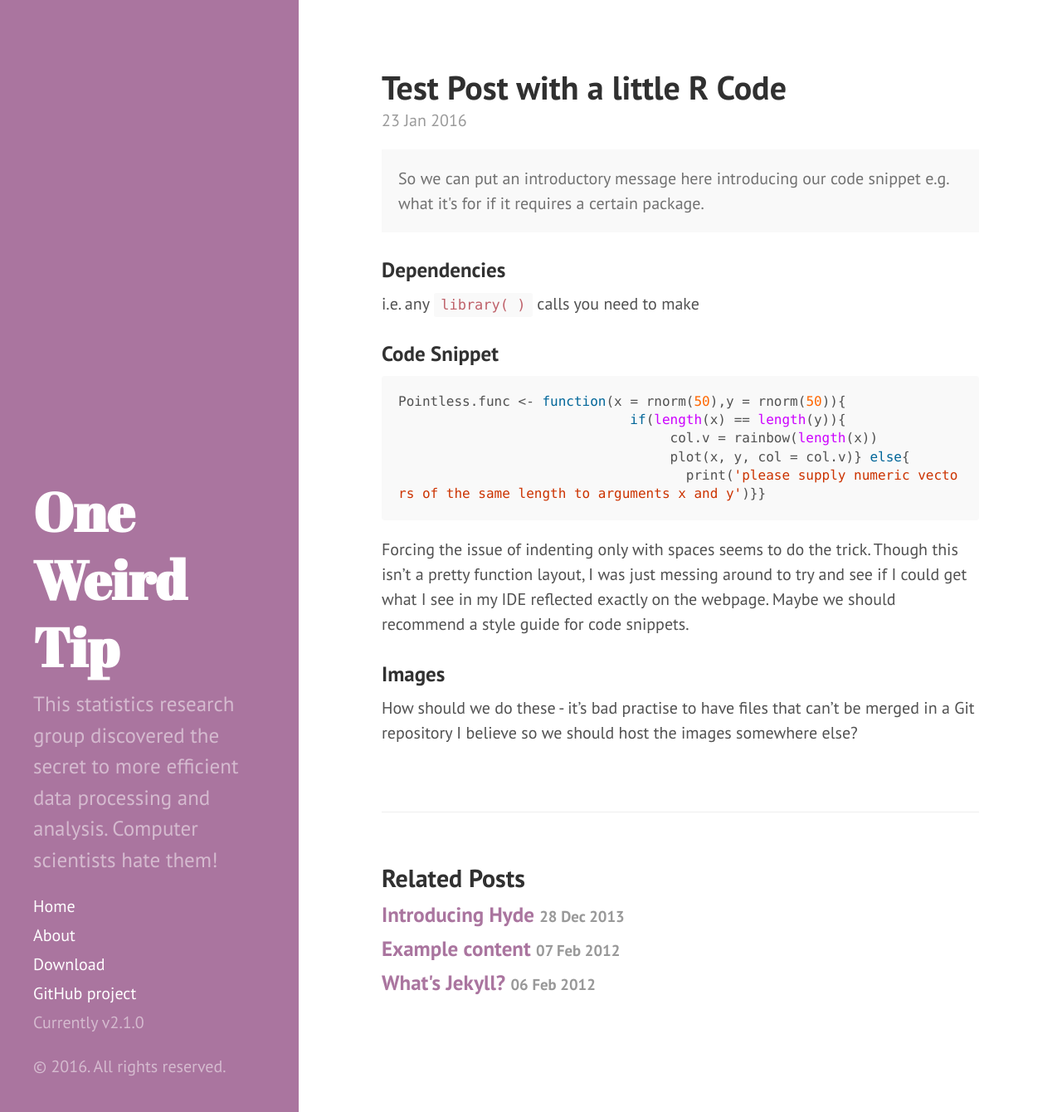
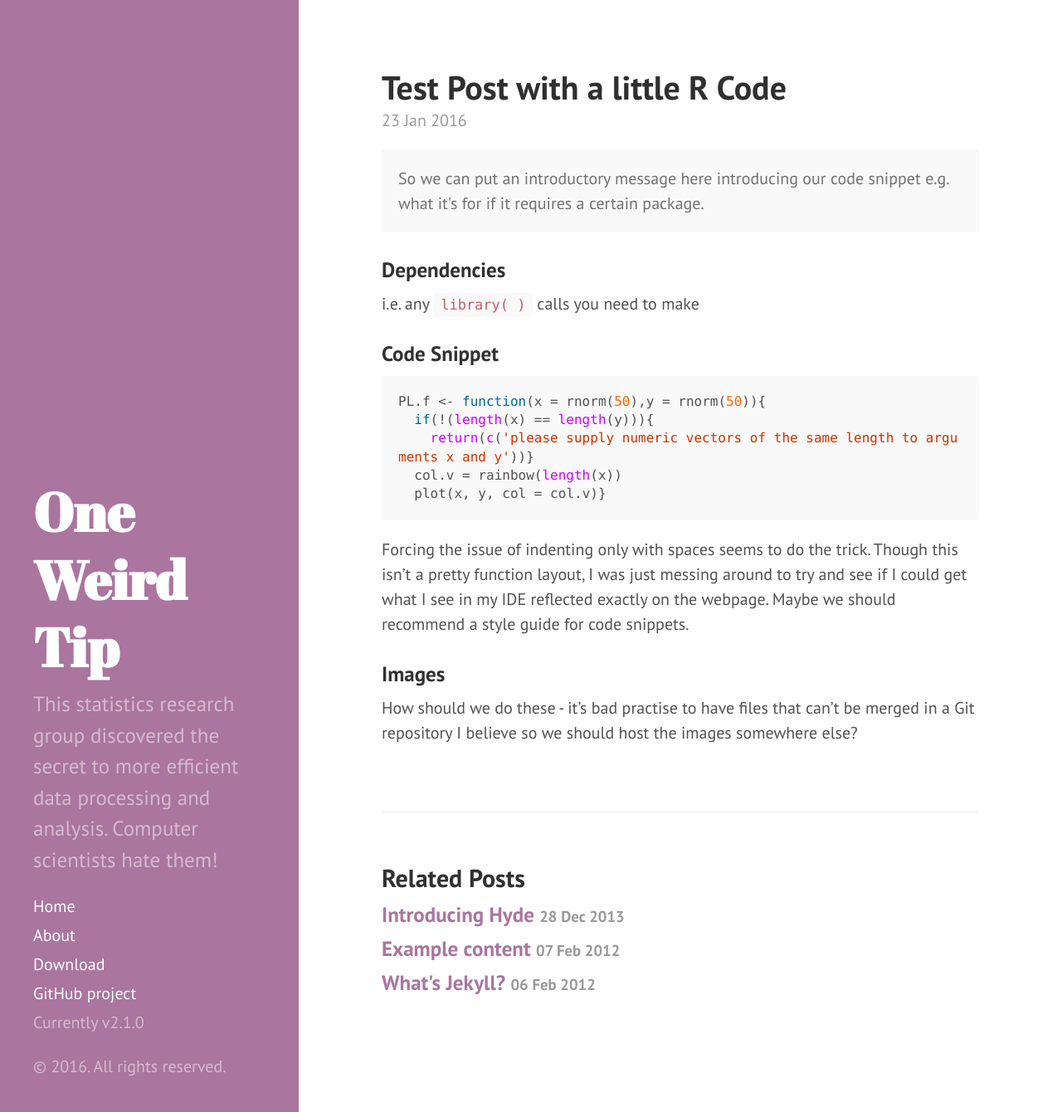
Before and after one commit to bragqut/bragqut.github.io, a Jekyll site: the page built from _posts/2016-01-23-test-snippet.md, in a window 1280 px wide and 1340 px high. Shown: the whole window at 83% size. Built offline with Jekyll 4.4.1, drawn with Linux system fonts in a browser that asks for light colours; Markdown is read by kramdown in place of the engine named in the settings.

Commit message:
a slightly prettier function

````diff
--- a/_posts/2016-01-23-test-snippet.md
+++ b/_posts/2016-01-23-test-snippet.md
@@ -13,11 +13,11 @@ i.e. any `library( )` calls you need to make
 
 ### Code Snippet
 ```r
-Pointless.func <- function(x = rnorm(50),y = rnorm(50)){
-                             if(length(x) == length(y)){
-                                  col.v = rainbow(length(x))
-                                  plot(x, y, col = col.v)} else{
-                                    print('please supply numeric vectors of the same length to arguments x and y')}}
+PL.f <- function(x = rnorm(50),y = rnorm(50)){
+  if(!(length(x) == length(y))){
+    return(c('please supply numeric vectors of the same length to arguments x and y'))}
+  col.v = rainbow(length(x))
+  plot(x, y, col = col.v)}
 ```
 
 Forcing the issue of indenting only with spaces seems to do the trick.
````
